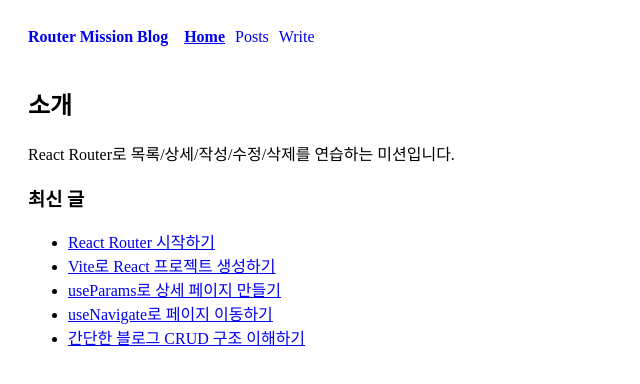
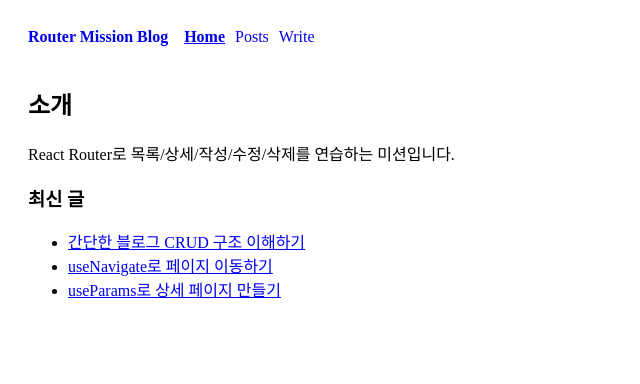
Before and after one commit to rkskek8484-cell/est_ajax-router-mission, a React (Vite) app: page / in a window 1280 px wide. Shown: the top 384 px of the page, without its empty margins (0-640 px from the left). Built offline with nearby package versions, Linux system fonts and the light colour scheme.

Commit message:
Fix post listing in Home component to display latest posts

```diff
--- a/src/pages/Home.jsx
+++ b/src/pages/Home.jsx
@@ -16,7 +16,7 @@ export default function Home({ posts }) {
         </>
       ) : (
         <ul>
-          {posts.map((p) => (
+          {latest.map((p) => (
             <li>
               <Link to={`./post/${p.id}`}>{p.title}</Link>
             </li>
```
